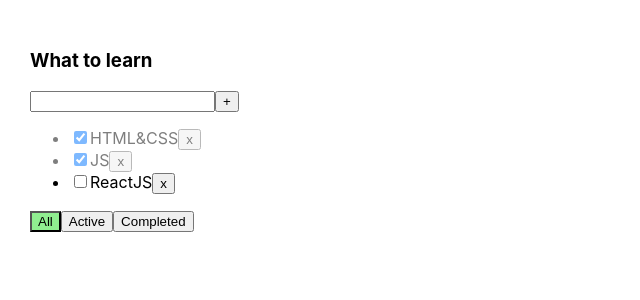
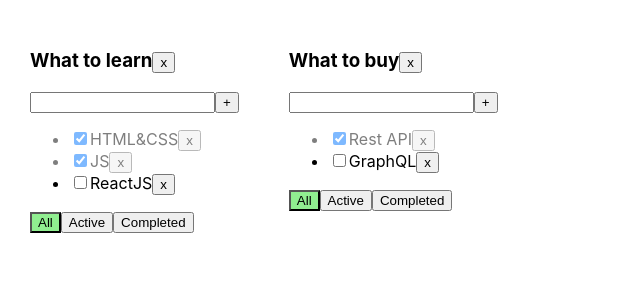
Before and after one commit to VladTca/it-incubator-todolist-ts-video, a React (Create React App) app: page / in a window 1280 px wide. Shown: the top 300 px of the page, without its empty margins (0-640 px from the left). Built offline with nearby package versions, Linux system fonts and the light colour scheme.

Commit message:
🎉 Begin a project.

```diff
--- a/src/App.tsx
+++ b/src/App.tsx
@@ -1,74 +1,140 @@
-import './App.css';
-import {Todolist} from "./Todolist";
-import {useState} from "react";
-import {v1} from "uuid";
+import "./App.css";
+import { Todolist } from "./Todolist";
+import { useState } from "react";
+import { v1 } from "uuid";
 
 export type TaskType = {
-	id: string
-	title: string
-	isDone: boolean
-}
+  id: string;
+  title: string;
+  isDone: boolean;
+};
 
-export type FilterValuesType = 'all' | 'active' | 'completed'
+export type FilterValuesType = "all" | "active" | "completed";
 
 function App() {
+  let todolistID1 = v1();
+  let todolistID2 = v1();
 
-	const [tasks, setTasks] = useState<TaskType[]>([
-		{id: v1(), title: 'HTML&CSS', isDone: true},
-		{id: v1(), title: 'JS', isDone: true},
-		{id: v1(), title: 'ReactJS', isDone: false},
-	])
+  let [todolists, setTodolists] = useState<TodolistType[]>([
+    { id: todolistID1, title: "What to learn", filter: "all" },
+    { id: todolistID2, title: "What to buy", filter: "all" },
+  ]);
 
-	const [filter, setFilter] = useState<FilterValuesType>('all')
+  let [tasks, setTasks] = useState<TasksStateType>({
+    [todolistID1]: [
+      { id: v1(), title: "HTML&CSS", isDone: true },
+      { id: v1(), title: "JS", isDone: true },
+      { id: v1(), title: "ReactJS", isDone: false },
+    ],
+    [todolistID2]: [
+      { id: v1(), title: "Rest API", isDone: true },
+      { id: v1(), title: "GraphQL", isDone: false },
+    ],
+  });
 
-	const removeTask = (taskId: string) => {
-		const filteredTasks = tasks.filter((task) => {
-			return task.id !== taskId
-		})
-		setTasks(filteredTasks)
-	}
+  type TodolistType = {
+    id: string;
+    title: string;
+    filter: FilterValuesType;
+  };
+  type TasksStateType = {
+    [key: string]: TaskType[];
+  };
 
-	const addTask = (title: string) => {
-		const newTask = {
-			id: v1(),
-			title: title,
-			isDone: false
-		}
-		const newTasks = [newTask, ...tasks]
-		setTasks(newTasks)
-	}
+  const changeFilter = (todolistId: string, filter: FilterValuesType) => {
+    setTodolists(
+      todolists.map((el) =>
+        el.id === todolistId ? { ...el, filter: filter } : el,
+      ),
+    );
 
-	const changeFilter = (filter: FilterValuesType) => {
-		setFilter(filter)
-	}
+    //   const currentTodo = todolists.find((tl) => tl.id === todolistId);
+    //   if (currentTodo) {
+    //     currentTodo.filter = filter;
+    //     setTodolists([...todolists]);
+    //   }
+  };
 
-	const changeTaskStatus = (taskId: string, taskStatus: boolean) => {
-		const newState = tasks.map(t => t.id == taskId ? {...t, isDone: taskStatus} : t)
-		setTasks(newState)
-	}
+  // const [filter, setFilter] = useState<FilterValuesType>('all')
 
-	let tasksForTodolist = tasks
-	if (filter === 'active') {
-		tasksForTodolist = tasks.filter(task => !task.isDone)
-	}
+  const removeTask = (taskId: string, todolistId: string) => {
+    // 1. Найдем таски для тудулиста, в котором будет происходить удаление
+    const todolistTasks = tasks[todolistId];
+    // 2. Удалим таску по которой кликнули
+    const newTodolistTasks = todolistTasks.filter((t) => t.id !== taskId);
+    // 3. Перезапишем массив тасок на новый (отфильтрованный) массив
+    tasks[todolistId] = newTodolistTasks;
+    // 4. Засетаем в state копию объекта, чтобы React отреагировал перерисовкой
+    setTasks({ ...tasks, newTodolistTasks });
+  };
+  // const removeTask = (taskId: string, todolistId: string) => {
+  //   const newTodolistTasks = {
+  //     ...tasks,
+  //     [todolistId]: tasks[todolistId].filter((t) => t.id !== taskId),
+  //   };
+  //   setTasks(newTodolistTasks);
+  //   // setTasks({ ...tasks, [todolistId]: tasks[todolistId].filter(t => t.id !== taskId) })
+  // };
 
-	if (filter === 'completed') {
-		tasksForTodolist = tasks.filter(task => task.isDone)
-	}
+  const removeTodolist = (todolistId: string) => {
+    setTodolists(todolists.filter((el) => el.id !== todolistId));
+    delete tasks[todolistId];
+    console.log(tasks);
+  };
 
-	return (
-		<div className="App">
-			<Todolist
-				title="What to learn"
-				tasks={tasksForTodolist}
-				removeTask={removeTask}
-				changeFilter={changeFilter}
-				addTask={addTask}
-				changeTaskStatus={changeTaskStatus}
-				filter={filter}
-			/>
-		</div>
-	);
+  const addTask = (title: string, todolistId: string) => {
+    let newTask = { id: v1(), title: title, isDone: false };
+    setTasks({ ...tasks, [todolistId]: [...tasks[todolistId], newTask] });
+  };
+
+  const changeTaskStatus = (
+    taskId: string,
+    todolistId: string,
+    isDone: boolean,
+  ) => {
+    // const newState = tasks[todolistId].map((t) =>
+    //   t.id === taskId ? { ...t, isDone: taskStatus } : t,
+    // );
+    // tasks[todolistId] = newState;
+    // setTasks({ ...tasks, newState });
+    setTasks({
+      ...tasks,
+      [todolistId]: tasks[todolistId].map((t) =>
+        t.id === taskId ? { ...t, isDone: isDone } : t,
+      ),
+    });
+  };
+
+  return (
+    <div className="App">
+      {todolists.map((tl) => {
+        let tasksForTodolist = tasks[tl.id];
+
+        if (tl.filter === "active") {
+          tasksForTodolist = tasks[tl.id].filter((task) => !task.isDone);
+        }
+
+        if (tl.filter === "completed") {
+          tasksForTodolist = tasks[tl.id].filter((task) => task.isDone);
+        }
+
+        return (
+          <Todolist
+            key={tl.id}
+            todolistId={tl.id}
+            title={tl.title}
+            tasks={tasksForTodolist}
+            removeTask={removeTask}
+            changeFilter={changeFilter}
+            addTask={addTask}
+            changeTaskStatus={changeTaskStatus}
+            filter={tl.filter}
+            removeTodolist={removeTodolist}
+          />
+        );
+      })}
+    </div>
+  );
 }
 
 export default App;
--- a/src/Todolist.tsx
+++ b/src/Todolist.tsx
@@ -1,88 +1,126 @@
-import {FilterValuesType, TaskType} from "./App";
-import {ChangeEvent, KeyboardEvent, useState} from "react";
-import {Button} from "./Button";
+import { FilterValuesType, TaskType } from "./App";
+import { ChangeEvent, KeyboardEvent, useState } from "react";
+import { Button } from "./Button";
 
 type PropsType = {
-	title: string
-	tasks: TaskType[]
-	removeTask: (taskId: string) => void
-	changeFilter: (filter: FilterValuesType) => void
-	addTask: (title: string) => void
-	changeTaskStatus: (taskId: string, taskStatus: boolean) => void
-	filter: FilterValuesType
-}
+  title: string;
+  tasks: TaskType[];
+  removeTask: (taskId: string, todolistId: string) => void;
+  todolistId: string;
+  changeFilter: (todolistId: string, filter: FilterValuesType) => void;
+  addTask: (title: string, todolistId: string) => void;
+  changeTaskStatus: (
+    todolistId: string,
+    taskId: string,
+    taskStatus: boolean,
+  ) => void;
+  filter: FilterValuesType;
+  removeTodolist: (todolistId: string) => void;
+};
 
 export const Todolist = (props: PropsType) => {
-	const {title, tasks, filter, removeTask, changeFilter, addTask, changeTaskStatus} = props
+  const {
+    title,
+    tasks,
+    filter,
+    removeTask,
+    changeFilter,
+    addTask,
+    changeTaskStatus,
+    removeTodolist,
+    todolistId,
+  } = props;
 
-	const [taskTitle, setTaskTitle] = useState('')
-	const [error, setError] = useState<string | null>(null)
+  const [taskTitle, setTaskTitle] = useState("");
+  const [error, setError] = useState<string | null>(null);
 
   const addTaskHandler = () => {
-		if (taskTitle.trim() !== '') {
-			addTask(taskTitle.trim())
-			setTaskTitle('')
+    if (taskTitle.trim() !== "") {
+      addTask(todolistId, taskTitle.trim());
+      setTaskTitle("");
     } else {
-			setError('Title is required')
+      setError("Title is required");
     }
-	}
+  };
 
   const changeTaskTitleHandler = (event: ChangeEvent<HTMLInputElement>) => {
-		setTaskTitle(event.currentTarget.value)
-	}
+    setTaskTitle(event.currentTarget.value);
+  };
 
   const addTaskOnKeyUpHandler = (event: KeyboardEvent<HTMLInputElement>) => {
-		setError(null)
-		if (event.key === 'Enter') {
-			addTaskHandler()
+    setError(null);
+    if (event.key === "Enter") {
+      addTaskHandler();
     }
-	}
+  };
 
   const changeFilterTasksHandler = (filter: FilterValuesType) => {
-		changeFilter(filter)
-	}
+    changeFilter(todolistId, filter);
+  };
 
   return (
     <div>
-			<h3>{title}</h3>
+      <h3>
+        {title}
+        <button onClick={() => removeTodolist(props.todolistId)}>x</button>
+      </h3>
       <div>
         <input
-					className={error ? 'error': ''}
+          className={error ? "error" : ""}
           value={taskTitle}
           onChange={changeTaskTitleHandler}
           onKeyUp={addTaskOnKeyUpHandler}
         />
-				<Button title={'+'} onClick={addTaskHandler}/>
-				{error && <div className={'error-message'}>{error}</div> }
+        <Button title={"+"} onClick={addTaskHandler} />
+        {error && <div className={"error-message"}>{error}</div>}
       </div>
-			{
-				tasks.length === 0
-					? <p>Тасок нет</p>
-					: <ul>
+      {tasks.length === 0 ? (
+        <p>Тасок нет</p>
+      ) : (
+        <ul>
           {tasks.map((task) => {
+            const removeTaskHandler = () => {
+              removeTask(task.id, props.todolistId);
+            };
 
-							const removeTaskHandler = () => {
-								removeTask(task.id)
-							}
+            const changeTaskStatusHandler = (
+              e: ChangeEvent<HTMLInputElement>,
+            ) => {
+              const newStatusValue = e.currentTarget.checked;
+              changeTaskStatus(task.id, props.todolistId, newStatusValue);
+            };
 
-							const changeTaskStatusHandler = (e: ChangeEvent<HTMLInputElement>) => {
-								const newStatusValue = e.currentTarget.checked
-								changeTaskStatus(task.id, newStatusValue)
-							}
-
-							return <li key={task.id} className={task.isDone ? 'is-done' : ''}>
-								<input type="checkbox" checked={task.isDone} onChange={changeTaskStatusHandler}/>
+            return (
+              <li key={task.id} className={task.isDone ? "is-done" : ""}>
+                <input
+                  type="checkbox"
+                  checked={task.isDone}
+                  onChange={changeTaskStatusHandler}
+                />
                 <span>{task.title}</span>
-								<Button onClick={removeTaskHandler} title={'x'}/>
+                <Button onClick={removeTaskHandler} title={"x"} />
               </li>
+            );
           })}
         </ul>
-			}
+      )}
       <div>
-				<Button className={filter === 'all' ? 'active-filter' : '' } title={'All'} onClick={()=> changeFilterTasksHandler('all')}/>
-				<Button className={filter === 'active' ? 'active-filter' : '' } title={'Active'} onClick={()=> changeFilterTasksHandler('active')}/>
-				<Button className={filter === 'completed' ? 'active-filter' : '' } title={'Completed'} onClick={()=> changeFilterTasksHandler('completed')}/>
+        <Button
+          className={filter === "all" ? "active-filter" : ""}
+          title={"All"}
+          onClick={() => changeFilterTasksHandler("all")}
+        />
+        <Button
+          className={filter === "active" ? "active-filter" : ""}
+          title={"Active"}
+          onClick={() => changeFilterTasksHandler("active")}
+        />
+        <Button
+          className={filter === "completed" ? "active-filter" : ""}
+          title={"Completed"}
+          onClick={() => changeFilterTasksHandler("completed")}
+        />
       </div>
     </div>
-	)
-}
+  );
+};
```
Lines whose indentation alone changed are shown as unchanged.
